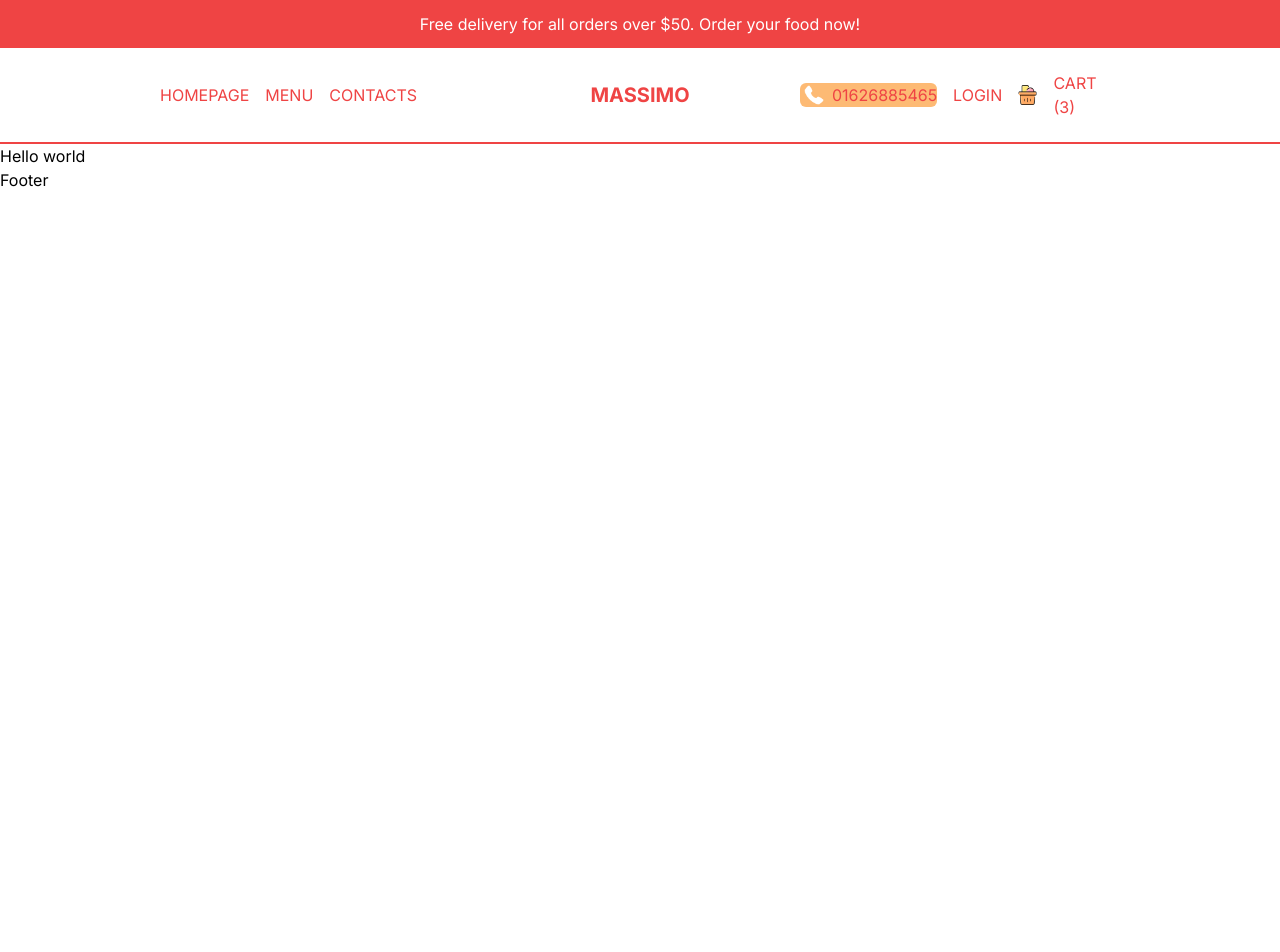
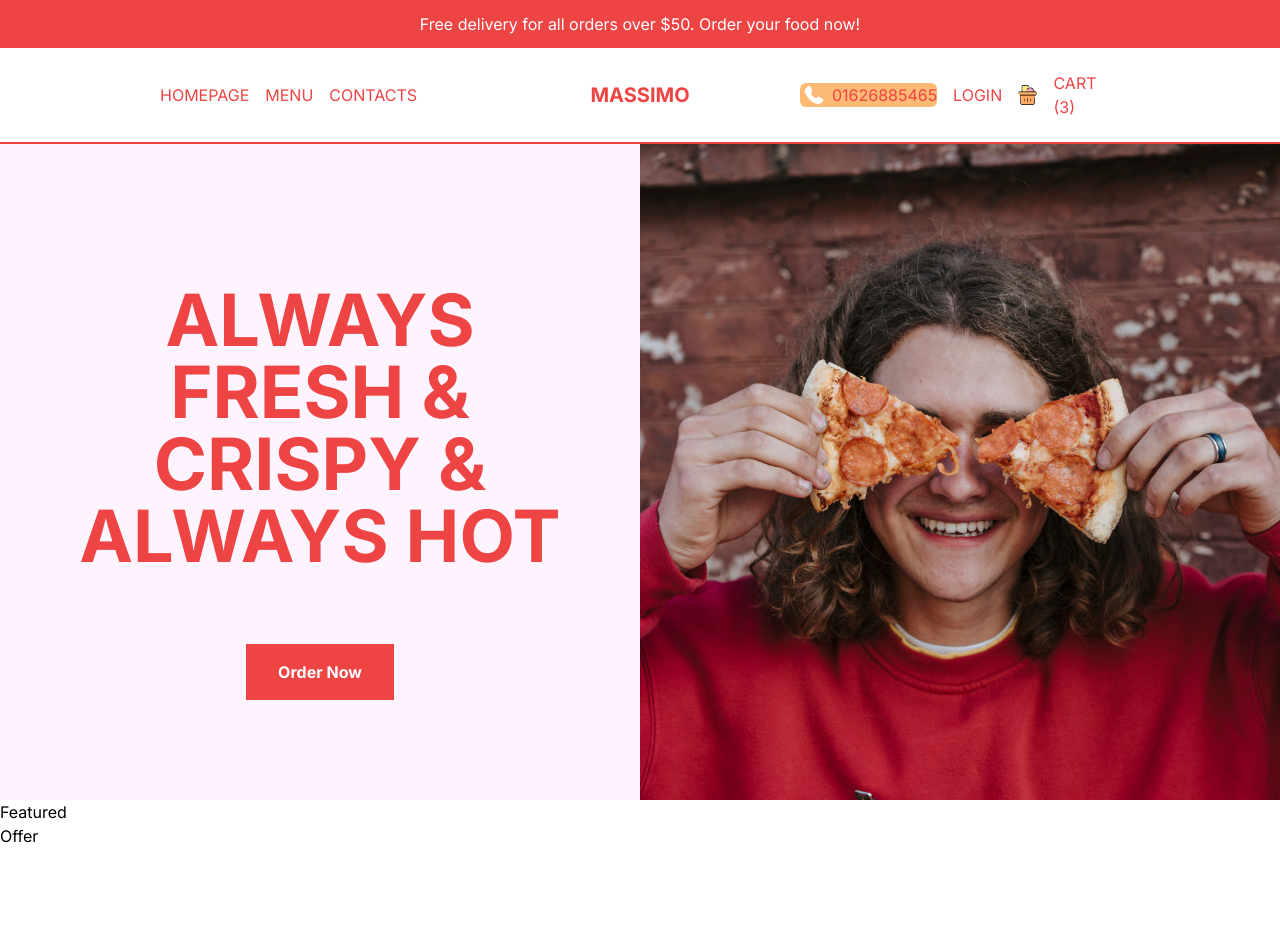
Before and after one commit to minhaj-boop/restaurant, a Next.js app: page / in a window 1280 px wide. Shown: the top 952 px of the page. Before the commit the page ends 800 px from the top, so only its background shows below. Built offline with nearby package versions, Linux system fonts and the light colour scheme.

Commit message:
slider complete

```diff
--- a/src/app/page.tsx
+++ b/src/app/page.tsx
@@ -1,5 +1,14 @@
+import Featured from "@/components/Featured";
+import Offer from "@/components/Offer";
+import Slider from "@/components/Slider";
 import Image from "next/image";
 
 export default function Home() {
-  return <main>Hello world</main>;
+  return (
+    <main>
+      <Slider />
+      <Featured />
+      <Offer />
+    </main>
+  );
 }
--- /dev/null
+++ b/src/components/Featured.tsx
@@ -0,0 +1,7 @@
+import React from "react";
+
+const Featured = () => {
+  return <div>Featured</div>;
+};
+
+export default Featured;
--- a/src/components/Footer.tsx
+++ b/src/components/Footer.tsx
@@ -1,7 +1,15 @@
+import Link from "next/link";
 import React from "react";
 
 const Footer = () => {
-  return <div>Footer</div>;
+  return (
+    <div className="h-12 md:h-24 p-4 lg:p-20 xl:p-40 text-red-500 flex items-center justify-between">
+      <Link href="/" className="font-bold text-xl">
+        MASSIMO
+      </Link>
+      <p>ALL RIGHTS RESERVED</p>
+    </div>
+  );
 };
 
 export default Footer;
--- /dev/null
+++ b/src/components/Offer.tsx
@@ -0,0 +1,7 @@
+import React from "react";
+
+const Offer = () => {
+  return <div>Offer</div>;
+};
+
+export default Offer;
--- /dev/null
+++ b/src/components/Slider.tsx
@@ -0,0 +1,57 @@
+"use client";
+
+import Image from "next/image";
+import React, { useEffect, useState } from "react";
+
+const data = [
+  {
+    id: 1,
+    title: "always fresh & crispy & always hot",
+    image: "/slide1.png",
+  },
+  {
+    id: 2,
+    title: "always not fresh & crispy & always not hot",
+    image: "/slide2.png",
+  },
+  {
+    id: 3,
+    title: "always fresh & crispy & always hot",
+    image: "/slide3.jpg",
+  },
+];
+
+const Slider = () => {
+  const [currentSlide, setCurrentSlide] = useState(0);
+
+  // useEffect(() => {
+  //   const interval = setInterval(
+  //     () =>
+  //       setCurrentSlide((prev) => (prev === data.length - 1 ? 0 : prev + 1)),
+  //     4000
+  //   );
+  //   return () => clearInterval(interval);
+  // }, []);
+  return (
+    <div className="flex flex-col h-[calc(100vh-6rem)] md:h-[calc(100vh-9rem)] lg:flex-row bg-fuchsia-50">
+      {/* TEXT CONTAINER */}
+      <div className="h-1/2 flex items-center justify-center flex-col gap-8 text-red-500 font-bold lg:h-full lg:w-1/2">
+        <h1 className="text-5xl text-center uppercase p-4 md:p-10 md:text-6xl xl:text-7xl">
+          {data[currentSlide].title}
+        </h1>
+        <button className="bg-red-500 text-white py-4 px-8">Order Now</button>
+      </div>
+      {/* IMAGE CONTAINER */}
+      <div className="w-full h-1/2 relative lg:h-full lg:w-1/2">
+        <Image
+          src={data[currentSlide].image}
+          alt=""
+          fill
+          className=" object-cover"
+        />
+      </div>
+    </div>
+  );
+};
+
+export default Slider;
```
